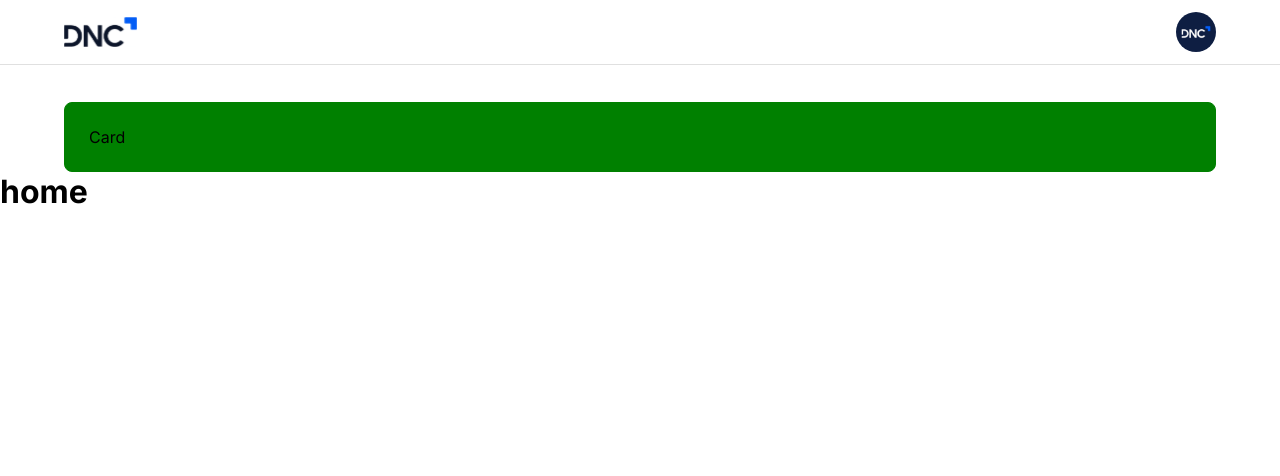
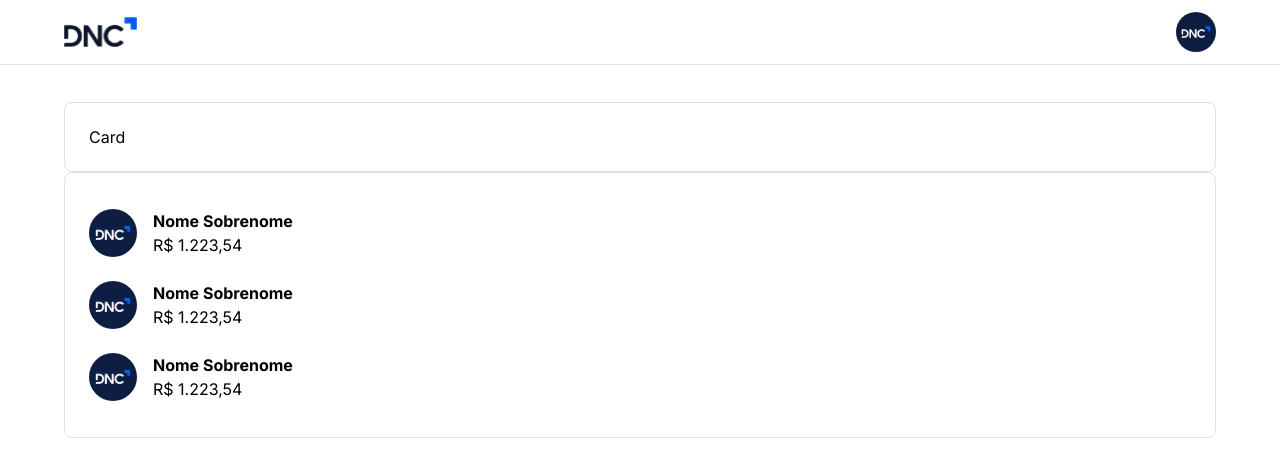
Before and after one commit to paulojrzti/dashboard-of-study, a React (Vite) app: page /home in a window 1280 px wide. Shown: the top 476 px of the page. Built offline with nearby package versions, Linux system fonts and the light colour scheme.

Commit message:
feat/avatars-list-components

```diff
--- /dev/null
+++ b/src/components/AvatarList.tsx
@@ -0,0 +1,37 @@
+import { StyledH2, StyledSpan } from './Typographies'
+import { Avatar, Box } from '@mui/material'
+import { pxToRem } from '@/utils'
+import type { AvatarsListProps } from '@/types'
+
+export default function AvatarList(props: AvatarsListProps) {
+  return (
+    <>
+      {props.listData.map((item, index) => (
+        <Box
+          key={index}
+          sx={{
+            alignItems: 'center',
+            display: 'flex',
+            padding: `${pxToRem(12)} 0`,
+          }}
+        >
+          <Box>
+            <Avatar
+              alt={item.name}
+              src={item.avatar}
+              sx={{
+                width: pxToRem(48),
+                height: pxToRem(48),
+                marginRight: pxToRem(16),
+              }}
+            />
+          </Box>
+          <Box>
+            <StyledH2>{item.name}</StyledH2>
+            <StyledSpan>{item.subtitle}</StyledSpan>
+          </Box>
+        </Box>
+      ))}
+    </>
+  )
+}
--- a/src/components/index.ts
+++ b/src/components/index.ts
@@ -1,8 +1,9 @@
+export { default as AvatarList } from './AvatarList'
 export { default as FormComponet } from './FormComponent'
 export { default as Header } from './Header'
 export * from './BannerImage'
+export * from './CardComponent'
 export * from './Logo'
 export * from './SryledInput'
 export * from './StyledButton'
 export * from './Typographies'
-export * from './CardComponent'
--- a/src/pages/Home.tsx
+++ b/src/pages/Home.tsx
@@ -1,14 +1,34 @@
-import { Header, CardComponent } from '@/components'
+import { AvatarList, Header, CardComponent } from '@/components'
 import { Container } from '@mui/material'
+import { currencyConverter } from '@/utils'
 
 function Home() {
+  const mockListData = [
+    {
+      avatar: 'dnc-avatar.svg',
+      name: 'Nome Sobrenome',
+      subtitle: currencyConverter(1223.54),
+    },
+    {
+      avatar: 'dnc-avatar.svg',
+      name: 'Nome Sobrenome',
+      subtitle: currencyConverter(1223.54),
+    },
+    {
+      avatar: 'dnc-avatar.svg',
+      name: 'Nome Sobrenome',
+      subtitle: currencyConverter(1223.54),
+    },
+  ]
   return (
     <>
       <Header></Header>
       <Container maxWidth="lg">
-        <CardComponent className="success">Card</CardComponent>
+        <CardComponent>Card</CardComponent>
+        <CardComponent>
+          <AvatarList listData={mockListData} />
+        </CardComponent>
       </Container>
-      <h1>home</h1>
     </>
   )
 }
--- a/src/types/index.ts
+++ b/src/types/index.ts
@@ -1,3 +1,4 @@
+export * from './avatarsList'
 export * from './formComponent'
 export * from './styled'
 export * from './theme'
--- /dev/null
+++ b/src/utils/currencyConverter.ts
@@ -0,0 +1,12 @@
+/**
+ * convert to BRl currency format
+ * @param value - Number to be converted
+ * @returns Converted BRL string
+ */
+
+export function currencyConverter(value: number): string {
+  return new Intl.NumberFormat('pt-bt', {
+    style: 'currency',
+    currency: 'BRL',
+  }).format(value)
+}
--- a/src/utils/index.ts
+++ b/src/utils/index.ts
@@ -1 +1,2 @@
 export * from './pxToRem'
+export * from './currencyConverter'
```
Also changed, not shown: src/types/avatarsList.d.ts (added, +9 -0 lines).
